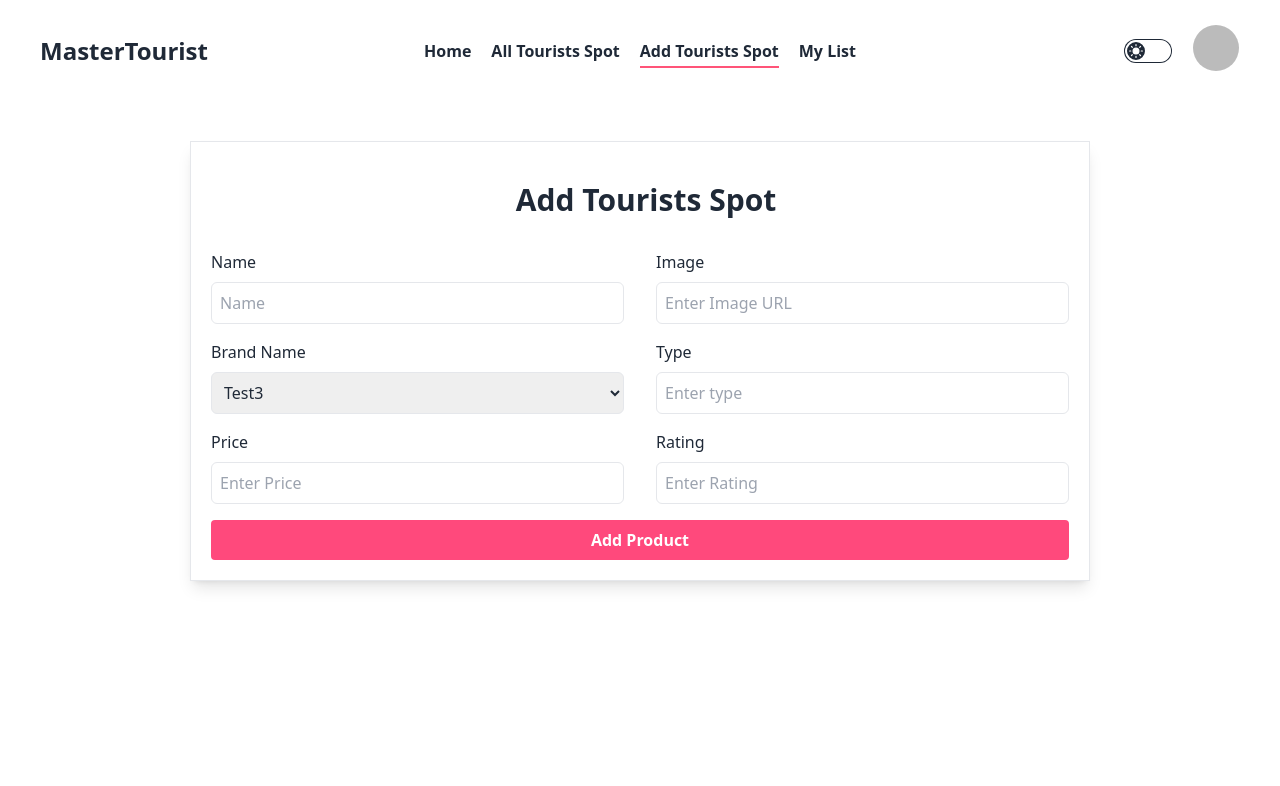
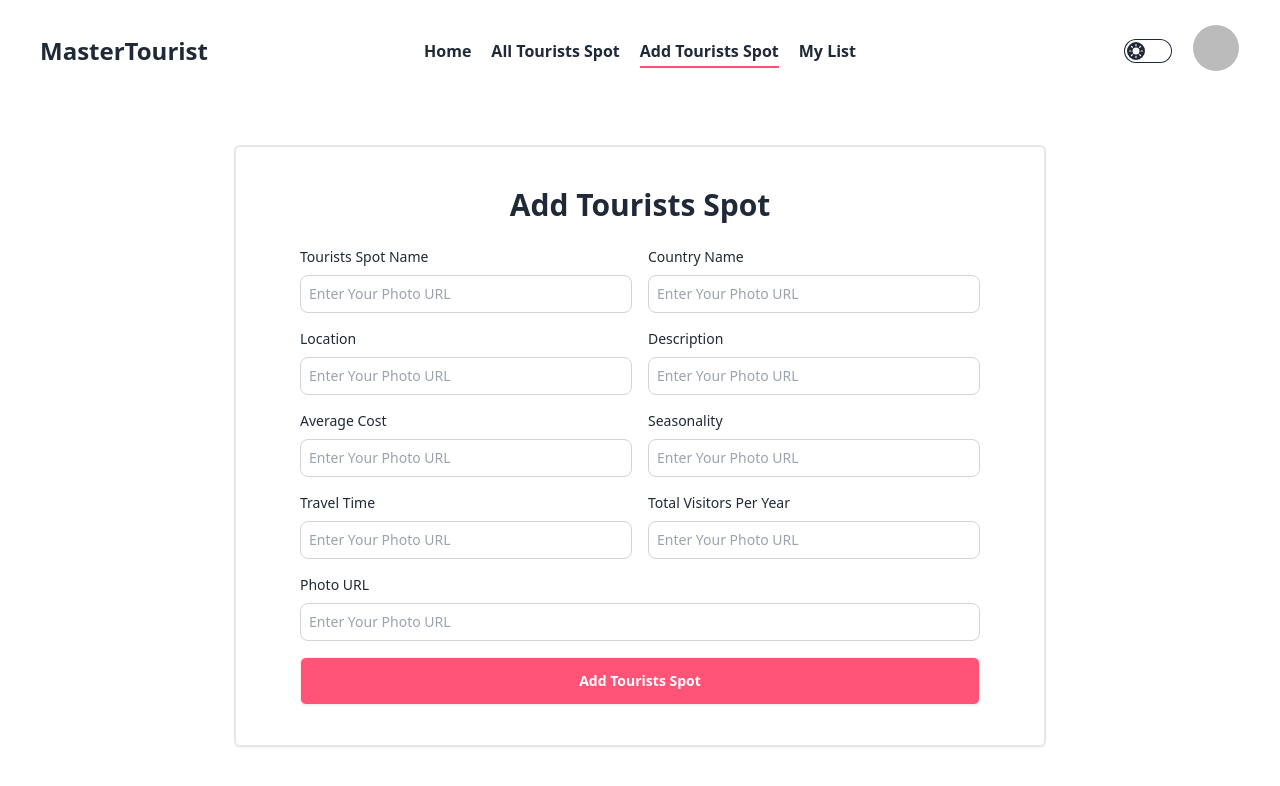
Before and after one commit to Sohana-Karniz-Mimmi/Turio-client, a React (Vite) app: page /addTourists in a window 1280 px wide. Shown: the top 786 px of the page. Built offline with nearby package versions, Linux system fonts and the light colour scheme; no server answers; sample sign-in values are in the browser's storage.

Commit message:
tourist spot data added to data base successfully

```diff
--- a/src/Pages/AddTourists.jsx
+++ b/src/Pages/AddTourists.jsx
@@ -1,132 +1,151 @@
+import Swal from 'sweetalert2'
+import { useForm } from "react-hook-form";
+import { useContext } from 'react';
+import { AuthContext } from '../AuthProvider/AuthProvider';
+
 const AddTourists = () => {
 
-    const handleAddProduct = (e) => {
-        e.preventDefault();
+    // React Hook Form
+    const {
+        register,
+        handleSubmit,
+        formState: { errors },
+    } = useForm()
+
+    const { user } = useContext(AuthContext);
+    const email = user.email
+    const displayName = user.displayName
+
+    const handleSubmitForm = data => {
+        // data.preventDefault();
+        const { touristsSpotName, countryName, averageCost, description, location, travelTime, totalVisitors, seasonality, photo } = data
+
+    const touristSport = { touristsSpotName, countryName, averageCost, description, location, travelTime, totalVisitors, seasonality, photo, email, displayName}
+    // console.log(touristSport);
+
+
+        fetch(`http://localhost:5000/tourists`, {
+            method: 'POST',
+            headers: { 'content-type': 'application/json' },
+            body: JSON.stringify(touristSport)
+        })
+            .then(res => res.json())
+            .then(data => {
+                if (data.insertedId) {
+                    Swal.fire({
+                        title: "Tourist Sport Added Successfully",
+                        icon: "success"
+                    });
+                }
+                console.log('inside post response data', data);
+            })
+
+
     }
 
     return (
         <div>
-            <div className="gadgetContainer pt-10">
-                <div className="shadow-lg p-5 border md:w-[900px] w-full mx-auto  ">
-                    {/* Heading */}
-                    <div className="mt-5 mb-8">
-                        <p className="text-center text-3xl font-semibold">
-                            <span className="mr-3 text-[#FF497C]">
-                                <i className="bx bxs-alarm-add"></i>
-                            </span>
-                            <span className="">
-                                <span className="text-[#FF497C]">
-                                    {/* {update ? "Update " : "Add "} */}
-                                </span>
-                                Add Tourists Spot
-                            </span>
-                        </p>
-                    </div>
-                    {/* form */}
-                    <form onSubmit={handleAddProduct}>
-                        <div className="flex gap-8 ">
-                            <div className="flex-1">
-                                <label className="block mb-2 dark:text-white" htmlFor="name">
-                                    Name
-                                </label>
-                                <input
-                                    className="w-full p-2 border rounded-md focus:outline-[#FF497C]"
-                                    type="text"
-                                    placeholder="Name"
-                                    id="name"
-                                    name="name"
-                                />
+            <section className="p-6 dark:text-gray-900">
 
-                                <label
-                                    className="block mt-4 mb-2 dark:text-white"
-                                    htmlFor="brand"
-                                >
-                                    Brand Name
-                                </label>
-                                <select
-                                    name="brand"
-                                    id="brand"
-                                    className="w-full p-2 border rounded-md focus:outline-[#FF497C]"
-                                    type="text"
-                                    placeholder="Select Brand"
-                                >
-                                    <option value="Test" selected>
-                                        Test
-                                    </option>
-                                    <option value="Test2" selected>
-                                        Test2
-                                    </option>
-                                    <option value="Test3" selected>
-                                        Test3
-                                    </option>
-                                </select>
+                <form onSubmit={handleSubmit(handleSubmitForm)} className="container mx-auto flex justify-center space-y-12">
+                    <fieldset className=" py-10 md:px-16 px-5 rounded-md shadow-sm dark:bg-white border-2 mt-5">
+                        <div className="mb-6 text-center">
+                            <h3 className="md:text-3xl text-2xl font-extrabold">Add Tourists Spot</h3>
+                        </div>
+                        <div className=" md:w-[680px] w-full grid grid-cols-6 gap-4 col-span-full lg:col-span-3">
+                            {/* First Row  */}
+                            <div className="col-span-full sm:col-span-3">
+                                <label className="text-sm block mb-2">Tourists Spot Name</label>
+                                <div className="relative">
+                                    <input {...register("touristsSpotName", { required: true })} name="touristsSpotName" type="text" className="w-full text-sm border rounded-lg border-gray-300 focus:border-[#333] px-2 py-2 outline-none bg-transparent" placeholder="Enter Your Photo URL" />
+                                    {errors.touristsSpotName && <span className="text-red-600">Please Enter Your Photo URL</span>}
 
-                                <label
-                                    className="block mt-4 mb-2 dark:text-white"
-                                    htmlFor="price"
-                                >
-                                    Price
-                                </label>
-                                <input
-                                    className="w-full p-2 border rounded-md focus:outline-[#FF497C]"
-                                    type="text"
-                                    placeholder="Enter Price"
-                                    id="Price"
-                                    name="price"
-                                />
+                                </div>
                             </div>
-                            {/* Right side */}
-                            <div className="flex-1">
-                                <label className="block mb-2 dark:text-white" htmlFor="image">
-                                    Image
-                                </label>
-                                <input
-                                    className="w-full p-2 border rounded-md focus:outline-[#FF497C]"
-                                    type="text"
-                                    placeholder="Enter Image URL"
-                                    id="image"
-                                    name="image"
-                                />
-                                <label className="block mb-2 mt-4 dark:text-white" htmlFor="type">
-                                    Type
-                                </label>
-                                <input
-                                    className="w-full p-2 border rounded-md focus:outline-[#FF497C]"
-                                    type="text"
-                                    placeholder="Enter type"
-                                    id="type"
-                                    name="type"
-                                />
+                            <div className="col-span-full sm:col-span-3">
+                                <label className="text-sm block mb-2">Country Name</label>
+                                <div className="relative">
+                                    <input {...register("countryName", { required: true })} name="countryName" type="text" className="w-full text-sm border rounded-lg border-gray-300 focus:border-[#333] px-2 py-2 outline-none bg-transparent" placeholder="Enter Your Photo URL" />
+                                    {errors.countryName && <span className="text-red-600">Please Enter Your Photo URL</span>}
 
-                                <label
-                                    className="block mt-4 mb-2 dark:text-white"
-                                    htmlFor="rating"
-                                >
-                                    Rating
-                                </label>
-                                <input
-                                    className="w-full p-2 border rounded-md focus:outline-[#FF497C]"
-                                    maxLength={5}
-                                    max={5}
-                                    min={0}
-                                    type="number"
-                                    placeholder="Enter Rating"
-                                    id="rating"
-                                    name="rating"
-                                />
+                                </div>
+                            </div>
+
+                            {/* 2nd Row  */}
+                            <div className="col-span-full sm:col-span-3">
+                                <label className="text-sm block mb-2">Location</label>
+                                <div className="relative">
+                                    <input {...register("location", { required: true })} name="location" type="text" className="w-full text-sm border rounded-lg border-gray-300 focus:border-[#333] px-2 py-2 outline-none bg-transparent" placeholder="Enter Your Photo URL" />
+                                    {errors.location && <span className="text-red-600">Please Enter Your Photo URL</span>}
+
+                                </div>
+                            </div>
+                            <div className="col-span-full sm:col-span-3">
+                                <label className="text-sm block mb-2">Description</label>
+                                <div className="relative">
+                                    <input {...register("description", { required: true })} name="description" type="text" className="w-full text-sm border rounded-lg border-gray-300 focus:border-[#333] px-2 py-2 outline-none bg-transparent" placeholder="Enter Your Photo URL" />
+                                    {errors.description && <span className="text-red-600">Please Enter Your Photo URL</span>}
+
+                                </div>
+                            </div>
+
+                            {/* 3rd Row  */}
+
+                            <div className="col-span-full sm:col-span-3">
+                                <label className="text-sm block mb-2">Average Cost</label>
+                                <div className="relative">
+                                    <input {...register("averageCost", { required: true })} name="averageCost" type="text" className="w-full text-sm border rounded-lg border-gray-300 focus:border-[#333] px-2 py-2 outline-none bg-transparent" placeholder="Enter Your Photo URL" />
+                                    {errors.averageCost && <span className="text-red-600">Please Enter Your Photo URL</span>}
+
+                                </div>
+                            </div>
+                            <div className="col-span-full sm:col-span-3">
+                                <label className="text-sm block mb-2">Seasonality</label>
+                                <div className="relative">
+                                    <input {...register("seasonality", { required: true })} name="seasonality" type="text" className="w-full text-sm border rounded-lg border-gray-300 focus:border-[#333] px-2 py-2 outline-none bg-transparent" placeholder="Enter Your Photo URL" />
+                                    {errors.seasonality && <span className="text-red-600">Please Enter Your Photo URL</span>}
+
+                                </div>
+                            </div>
+
+                            {/* last Row  */}
+                            <div className="col-span-full sm:col-span-3">
+                                <label className="text-sm block mb-2">Travel Time</label>
+                                <div className="travelTime">
+                                    <input {...register("travelTime", { required: true })} name="travelTime" type="text" className="w-full text-sm border rounded-lg border-gray-300 focus:border-[#333] px-2 py-2 outline-none bg-transparent" placeholder="Enter Your Photo URL" />
+                                    {errors.travelTime && <span className="text-red-600">Please Enter Your Photo URL</span>}
+
+                                </div>
+                            </div>
+                            <div className="col-span-full sm:col-span-3">
+                                <label className="text-sm block mb-2">Total Visitors Per Year</label>
+                                <div className="relative">
+                                    <input {...register("totalVisitors", { required: true })} name="totalVisitors" type="text" className="w-full text-sm border rounded-lg border-gray-300 focus:border-[#333] px-2 py-2 outline-none bg-transparent" placeholder="Enter Your Photo URL" />
+                                    {errors.totalVisitors && <span className="text-red-600">Please Enter Your Photo URL</span>}
+
+                                </div>
+                            </div>
+
+                            {/* photo */}
+                            <div className="col-span-full">
+                                <label className="text-sm block mb-2">Photo URL</label>
+                                <div className="relative">
+                                    <input {...register("photo", { required: true })} name="photo" type="text" className="w-full text-sm border rounded-lg border-gray-300 focus:border-[#333] px-2 py-2 outline-none bg-transparent" placeholder="Enter Your Photo URL" />
+                                    {errors.photo && <span className="text-red-600">Please Enter Your Photo URL</span>}
+
+                                </div>
+                            </div>
+                            {/* Btn */}
+                            <div className="col-span-full">
+                                <input type="submit" value='Add Tourists Spot' className="w-full p-2 rounded-md btn bg-[#ff5478] text-white" />
                             </div>
                         </div>
-
-                        <input
-                            className="px-4 w-full py-2 mt-4 rounded hover:bg-[#ab3154]  bg-[#FF497C] duration-200 text-white cursor-pointer font-semibold"
-                            type="submit"
-                            value="Add Product"
-                        />
-                    </form>
-                </div>
-            </div>
+                    </fieldset>
+                </form>
+            </section>
         </div>
     );
 };
 
+
 export default AddTourists;
--- a/src/PrivetRoute/PrivetRoute.jsx
+++ b/src/PrivetRoute/PrivetRoute.jsx
@@ -11,7 +11,7 @@ const PrivetRoute = ({ children }) => {
     if (loading) {
         return <>
             <div className="flex items-center justify-center space-x-2 h-screen">
-                <div className="w-16 h-16 border-4 border-dashed rounded-full animate-spin dark:border-[#ff8a05]"></div>
+                <div className="w-16 h-16 border-4 border-dashed rounded-full animate-spin dark:border-[#ff5478]"></div>
             </div>
         </>
 
```
Also changed, not shown: src/Components/Navbar.jsx (+5 -2 lines), src/Root/Root.jsx (+5 -4 lines).
